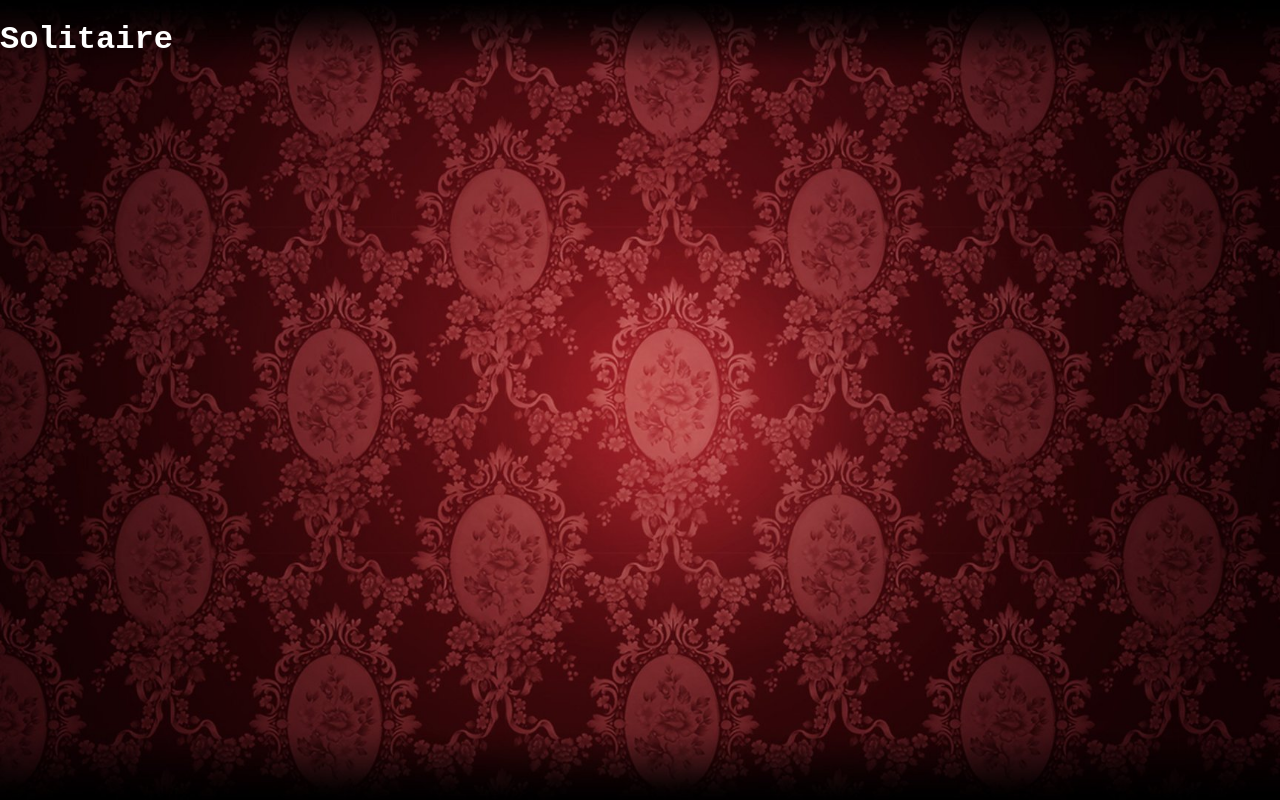
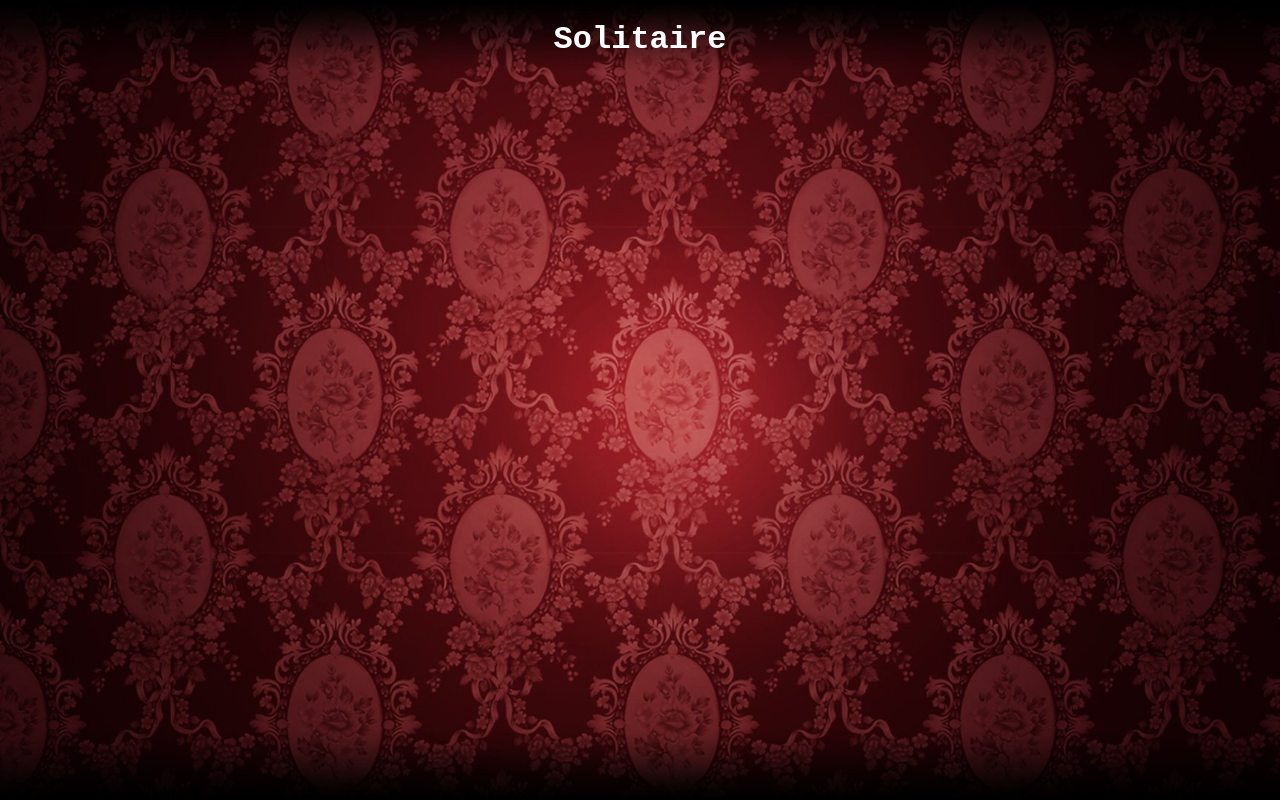
Before and after one commit to taelourdezzz/Angular-Solitaire-Salita, an Angular app: page / in a window 1280 px wide. Built offline with nearby package versions, Linux system fonts and the light colour scheme.

Commit message:
Pre-setup Commit

```diff
--- a/src/app/app.module.ts
+++ b/src/app/app.module.ts
@@ -2,10 +2,12 @@ import { BrowserModule } from '@angular/platform-browser';
 import { NgModule } from '@angular/core';
 
 import { AppComponent } from './app.component';
+import { PlayTableComponent } from './play-table/play-table.component';
 
 @NgModule({
   declarations: [
-    AppComponent
+    AppComponent,
+    PlayTableComponent
   ],
   imports: [
     BrowserModule
--- /dev/null
+++ b/src/app/play-table/play-table.component.ts
@@ -0,0 +1,15 @@
+import { Component, OnInit } from '@angular/core';
+
+@Component({
+  selector: 'app-play-table',
+  templateUrl: './play-table.component.html',
+  styleUrls: ['./play-table.component.css']
+})
+export class PlayTableComponent implements OnInit {
+
+  constructor() { }
+
+  ngOnInit() {
+  }
+
+}
--- a/src/styles.css
+++ b/src/styles.css
@@ -9,3 +9,7 @@ body {
 	background-attachment: fixed;
 	margin: 0px;
 }
+
+h1 {
+    text-align: center;
+}
```
Also changed, not shown: src/app/play-table/play-table.component.css (added), src/app/play-table/play-table.component.html (added), 1 other file (tests, documents, lock files or other folders).
